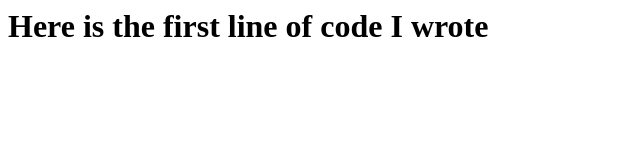
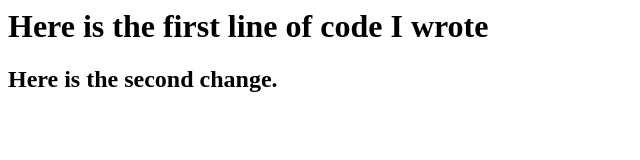
Before and after one commit to Thomas-Basham/html-git-demo, a plain HTML site: page index.html in a window 1280 px wide. Shown: the whole page, without its empty margins (0-640 px from the left). Drawn offline with Linux system fonts and the light colour scheme.

Commit message:
Added a line of code to demonstrate making a commit

```diff
--- a/index.html
+++ b/index.html
@@ -1,5 +1,6 @@
 <html>
   <body>
     <h1>Here is the first line of code I wrote</h1>
+    <h2>Here is the second change.</h2>
   </body>
 </html>
```
